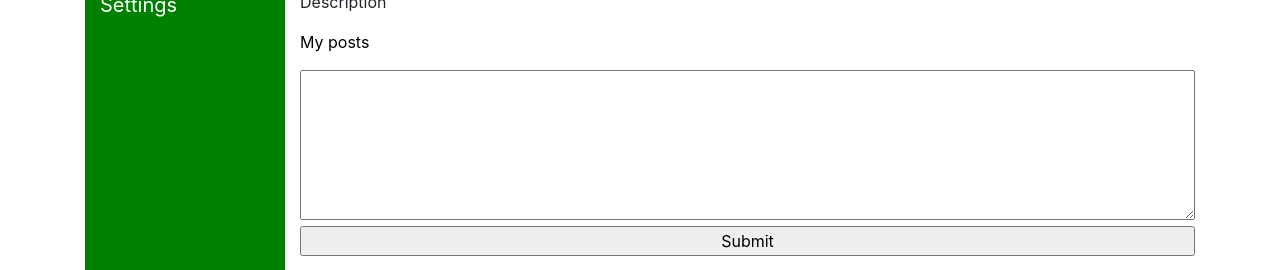
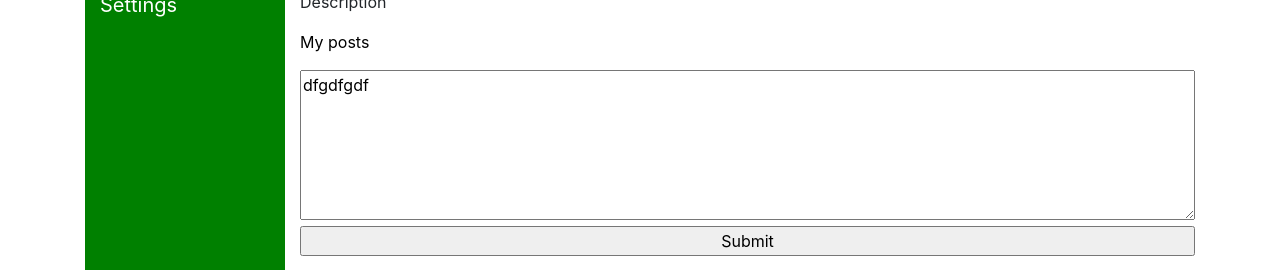
Before and after one commit to oddsGold/react_01, a React (Create React App) app: page /profile in a window 1280 px wide. Shown: the part 235-505 px from the top of the page. Built offline with nearby package versions, Linux system fonts and the light colour scheme; a web font is replaced by a local one.

Commit message:
12/11/2020

```diff
--- a/src/components/content/Posts/NewPost.jsx
+++ b/src/components/content/Posts/NewPost.jsx
@@ -2,6 +2,7 @@ import React from "react";
 import posts from './Posts.module.css';
 
 const NewPost = (props) => {
+    // console.log(props);
 
     return (
         <>
--- a/src/components/content/Posts/Posts.jsx
+++ b/src/components/content/Posts/Posts.jsx
@@ -2,30 +2,31 @@ import React from "react";
 import NewPost from "./NewPost";
 import posts from './Posts.module.css';
 import store from "../../redux/redux-store";
-import {addNewPostActionCreator, changeNewPostActionCreator} from "../../redux/posts-reducer";
 
-const Posts = (prop) => {
+const Posts = (props) => {
     let newTextareaPost = React.createRef();
 
-    let addPost = () => {
-        store.dispatch(addNewPostActionCreator());
+    let onAddPost = () => {
+        props.addPost();
     }
 
     let onPostChange = () => {
-        store.dispatch(changeNewPostActionCreator(newTextareaPost.current.value));
+        props.changeNewPost(newTextareaPost.current.value)
     }
+
+
 
     return (
         <div className={posts['content-posts']}>
             <p>My posts</p>
 
             <div className={posts['content-posts-create']}>
-                <textarea ref={newTextareaPost} onChange={onPostChange} value={store.getState().profilePage.tempMessage}/>
-                <input onClick={addPost} type="submit"/>
+                <textarea ref={newTextareaPost} onChange={onPostChange} value={props.setPost().tempMessage}/>
+                <input onClick={onAddPost} type="submit"/>
             </div>
 
             <div className={posts["content-posts-new"]}>
-                <NewPost props={store.getState().profilePage.postsMessage} />
+                <NewPost props={props.setPost().postsMessage} />
             </div>
         </div>
     )
--- /dev/null
+++ b/src/components/content/Posts/PostsContainer.jsx
@@ -0,0 +1,23 @@
+import React from "react";
+import store from "../../redux/redux-store";
+import Posts from "./Posts";
+import {addNewPostActionCreator, changeNewPostActionCreator} from "../../redux/posts-reducer";
+
+const PostsContainer = () => {
+    let addPost = () => {
+        store.dispatch(addNewPostActionCreator());
+    }
+
+    let onPostChange = (text) => {
+        store.dispatch(changeNewPostActionCreator(text));
+    }
+
+    let getPosts = () => {
+        return store.getState().profilePage
+    }
+
+    return (
+        <Posts changeNewPost={onPostChange} addPost={addPost} setPost={getPosts}/>
+    )
+}
+export default PostsContainer;
--- a/src/components/content/Profile/Profile.jsx
+++ b/src/components/content/Profile/Profile.jsx
@@ -1,8 +1,8 @@
 import React from "react";
 import './Profile.css';
-import Posts from "../Posts/Posts";
 import ProfileInfo from "./ProfileInfo";
 import Wrapper from "../Wrapper";
+import PostsContainer from "../Posts/PostsContainer";
 
 const Profile = () => {
     return (
@@ -10,7 +10,7 @@ const Profile = () => {
             <div className="profile">
                 <ProfileInfo />
 
-                <Posts />
+                <PostsContainer />
             </div>
         </Wrapper>
     )
--- a/src/components/redux/posts-reducer.js
+++ b/src/components/redux/posts-reducer.js
@@ -2,7 +2,7 @@ const ADD_NEW_POST = 'ADD-NEW-POST';
 const CHANGE_NEW_POST = 'CHANGE-NEW-POST';
 
 let initialState = {
-    tempMessage: '',
+    tempMessage: 'dfgdfgdf',
     postsMessage: [
         {
             id: 1,
```
